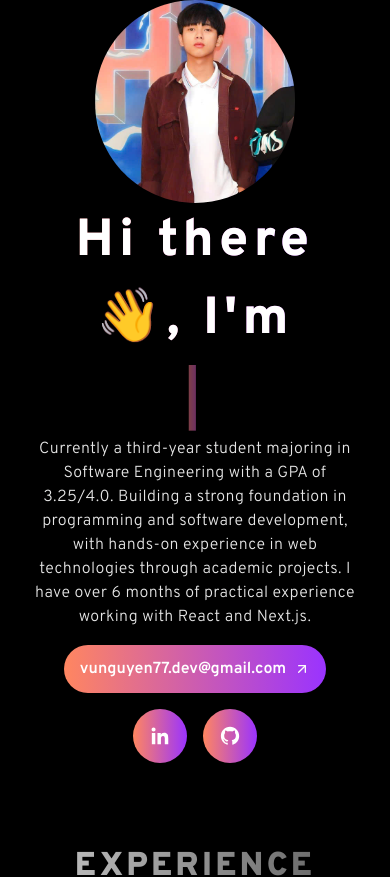
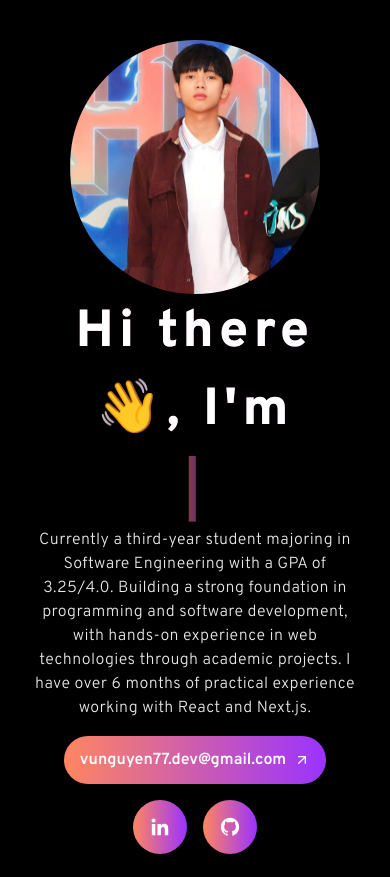
Before and after one commit to zzVu77/my-portfolio, a Next.js app: page / in a window 390 px wide. Shown: the top 877 px of the page. Built offline with nearby package versions, Linux system fonts and the light colour scheme.

Commit message:
fix: adjust avatar dimensions for better display in Introduction component

```diff
--- a/src/app/page.tsx
+++ b/src/app/page.tsx
@@ -13,7 +13,7 @@ export default function Home() {
     <>
       <Wrapper
         classNames={{
-          container: "lg:pb-[80px] md:px-[80px] items-stretch md:pt-10",
+          container: "lg:pb-[80px] md:px-[80px] items-stretch pt-10",
         }}
       >
         <AnimatedOnScroll>
@@ -55,7 +55,7 @@ export default function Home() {
       </Wrapper>
 
       <Wrapper
-        title="Experience"
+        title="My Experience"
         description="A showcase of my experience in real-world web development projects."
         classNames={{
           title: "text-gradient-blue tracking-widest",
--- a/src/components/Introduction.tsx
+++ b/src/components/Introduction.tsx
@@ -116,8 +116,8 @@ const Introduction = ({ description, title = "Hi there👋, I'm  " }: Props) =>
       <Image
         className="order-1 lg:order-2 scale-none md:scale-110"
         src={ASSSETS.AVATAR2}
-        width={200}
-        height={300}
+        width={250}
+        height={350}
         alt="avatar "
       />
     </div>
```
